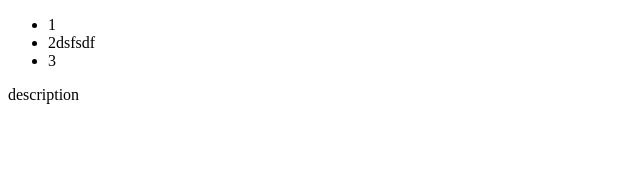
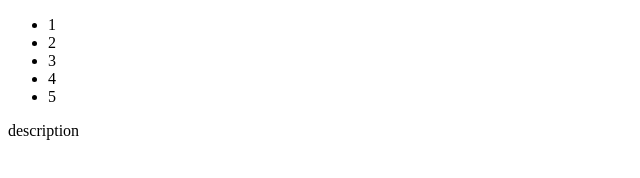
Before and after one commit to phantom0206/gitMain, a plain HTML site: page index.html in a window 1280 px wide. Shown: the whole page, without its empty margins (0-640 px from the left). Drawn offline with Linux system fonts and the light colour scheme.

Commit message:
Made some changes

```diff
--- a/index.html
+++ b/index.html
@@ -9,8 +9,10 @@
 <body>
 	<ul>
 		<li>1</li>
-		<li>2dsfsdf</li>
+		<li>2</li>
 		<li>3</li>
+		<li>4</li>
+		<li>5</li>
 	</ul>
 </body>
 <footer>
```
Also changed, not shown: README.md.
